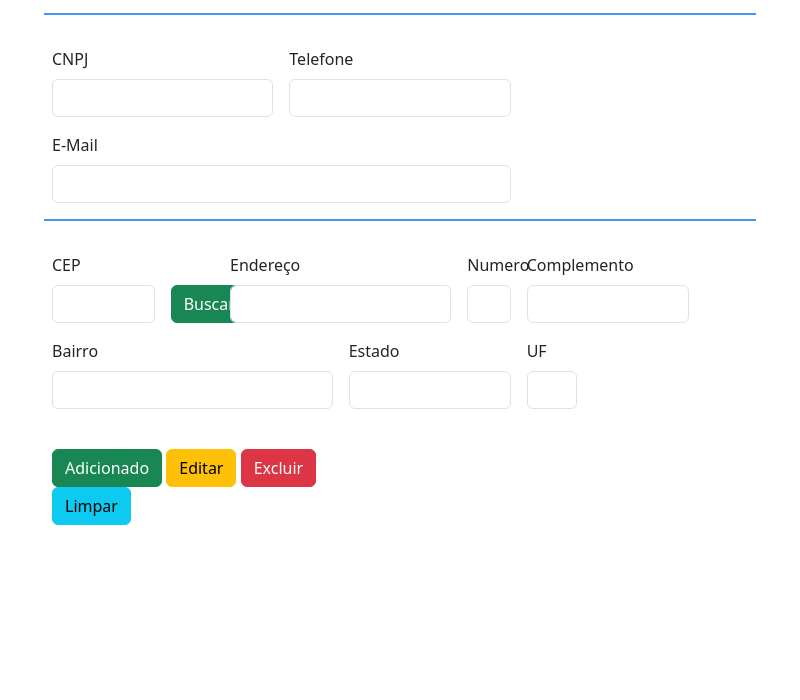
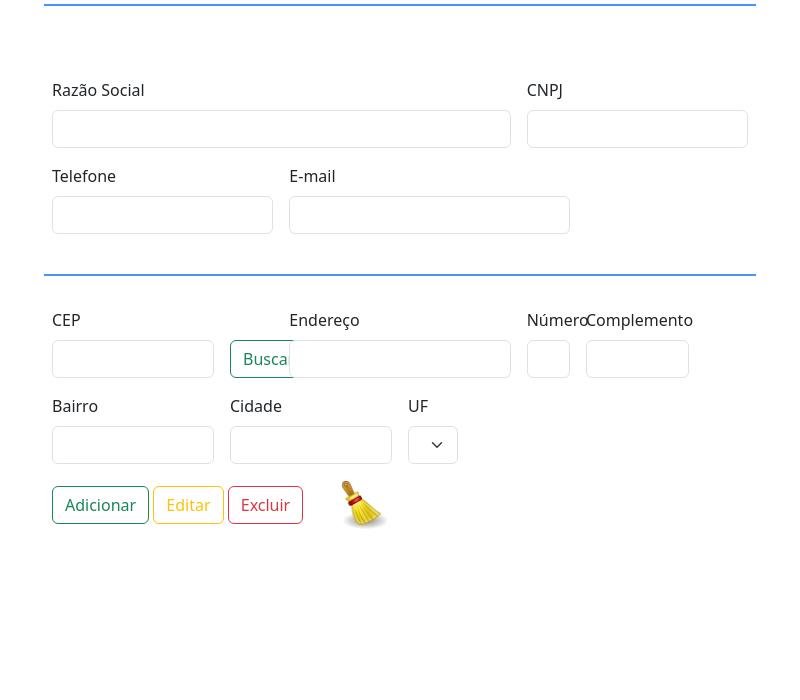
Before and after one commit to nicolasdepaulla/conest, an Electron app: page src/views/fornecedores.html in a window 800 px wide. Shown: the part 100-800 px from the top of the page. Drawn offline with Linux system fonts and the light colour scheme.

Commit message:
Alterações

```diff
--- a/src/public/css/style.css
+++ b/src/public/css/style.css
@@ -63,10 +63,9 @@ footer p {
     color: #000;
 }
 #btnRead {
-    margin-top: -36px;
+    margin-top: 1px;
 }
 #btnCep {
-
     margin-top: 32px;
  }
  #inputLog{
@@ -91,3 +90,6 @@ footer p {
     border: gray solid 1px;
     color: #000;
 }
+#uf {
+    margin-top: 8px;
+}
--- a/src/views/fetch.js
+++ b/src/views/fetch.js
@@ -1,27 +1,18 @@
-/**}
- * Assincronismo
- * fetch (promise simplificada)
- * @author nicolas de Paula Pacheco
- */
+function pegarCep() {
+    let cep = (frmFornecedor.inputCep.value)
+    let urlAPI = `https://viacep.com.br/ws/${cep}/json/`
 
-const read = require('readline-sync')
-console.clear
-console.log("VIA CEP")
-let cep = read.question("Digite o CEP: ")
-let urlAPI = `https://viacep.com.br/ws/${cep}/json/`
-// apoio ao entendimento da lógica
-// console.log(urlAPI)
-// uso de promise para recuperar os dados do web service (API)
     fetch(urlAPI)
-    .then((response) => { // para obter os dados
+        .then((response) => {
             return response.json()
         })
-    .then((dados) => { // para manipular os dados obtidos
-        console.log(dados.logradouro)
-        console.log(dados.bairro)
-        console.log(dados.localidade)
-        console.log(dados.uf)
+        .then((dados) => {
+            frmFornecedor.inputLogradouro.value = `${dados.logradouro}`
+            frmFornecedor.inputBairro.value = `${dados.bairro}`
+            frmFornecedor.inputCidade.value = `${dados.localidade}`
+            frmFornecedor.uf.value = `${dados.uf}`
         })
         .catch((error) => {
             console.log(`Erro ao obter o endereço: ${error}`)
         })
+    }
--- a/src/views/fornecedores.html
+++ b/src/views/fornecedores.html
@@ -4,125 +4,111 @@
 <head>
     <meta charset="UTF-8">
     <meta name="viewport" content="width=device-width, initial-scale=1.0">
-    <!-- evitar ataques de Cross Site Scripting (injeção de dados)-->
-    <meta http-equiv="Content-Security-Policy" content="default-src 'self'; script-src 'self' 'unsafe-inline'">
-    <title>Fornecedor</title>
     <link rel="stylesheet" href="../public/css/bootstrap.min.css">
+    <link rel="stylesheet" href="../public/css/style.css">
+    <title>Fornecedores</title>
 </head>
 
 <body>
+
     <div class="container">
         <h1>Fornecedor</h1>
-        <!-- Caixa de input usada na pesquisa de um nome de Fornecedor-->
         <form class="row g-3" id="frmFornecedor">
+            <!-- Caixa de input usada na pesquisa do nome do fornecedor -->
             <div class="col-md-6">
                 <input type="text" class="form-control" id="inputSearch" maxlength="30" spellcheck="false">
             </div>
-            <!-- Botão de pesquisa de cliente Crud -->
-            <div class="col-md-4">
-                <br>
-                <button type="button" class="btn btn-success" id="btnRead">Buscar</button>
+            <!-- Botão de pesquisa de fornecedor CRUD read -->
+            <div class="col-md-6">
+                <button type="button" class="btn btn-outline-success" id="btnRead">Buscar</button>
             </div>
             <hr class="border border-primary border-1 opacity-75">
-
-            <!--CNPJ do Fornecedor -->
+            <!-- id MongoDB -->
+            <div class="col-md-6">
+                <input type="text" class="form-control" id="inputId" placeholder="id">
+                <br>
+            </div>
+            <!-- Nome do fornecedor -->
+            <div class="col-md-8">
+                <label for="inputName" class="form-label">Razão Social</label>
+                <input type="text" class="form-control" id="inputName" maxlength="50" spellcheck="false" required>
+            </div>
+            <!-- CNPJ do fornecedor -->
             <div class="col-md-4">
                 <label for="inputCnpj" class="form-label">CNPJ</label>
-                <input type="number" class="form-control" id="inputFone" required maxlength="15" spellcheck="false">
+                <input type="number" class="form-control" id="inputCnpj" spellcheck="false" required>
             </div>
-
-            <!--Telefone do Fornecedor -->
+            <!-- Telefone do fornecedor -->
             <div class="col-md-4">
-                <label for="inputFone" class="form-label">Telefone</label>
-                <input type="number" class="form-control" id="inputFone" required maxlength="10" spellcheck="false">
+                <label for="inputPhone" class="form-label">Telefone</label>
+                <input type="number" class="form-control" id="inputPhone" spellcheck="false" required>
             </div>
-            <!--E-mail do Fornecedor -->
-            <div class="col-md-8">
-                <label for="inputEmail" class="form-label">E-Mail</label>
-                <input type="text" class="form-control" id="inputEmail" maxlength="30" spellcheck="false">
+            <!-- Email do fornecedor -->
+            <div class="col-md-5">
+                <label for="inputAddress" class="form-label">E-mail</label>
+                <input type="email" class="form-control" id="inputAddress" maxlength="50" spellcheck="false" required>
+                <br>
             </div>
             <hr class="border border-primary border-1 opacity-75">
-
-            <!--Endereço do Fornecedor -->
+            <!-- CEP -->
+            <div class="col-md-3">
+                <label for="inputCep" class="form-label">CEP</label>
+                <input type="text" class="form-control" id="inputCep" maxlength="8" spellcheck="false" required>
+            </div>
+            <!-- Botão de pesquisa de CEP -->
+            <div class="col-md-1">
+                <button type="button" class="btn btn-outline-success" id="btnCep" onclick="pegarCep()">Buscar</button>
+            </div>
+            <!-- Logradouro -->
+            <div class="col-md-4">
+                <label for="inputLogradouro" class="form-label">Endereço</label>
+                <input type="text" class="form-control" id="inputLogradouro" maxlength="50" spellcheck="false" required>
+            </div>
+            <!-- Número -->
+            <div class="col-md-1">
+                <label for="inputNumero" class="form-label">Número</label>
+                <input type="number" class="form-control" id="inputNumero" spellcheck="false" required>
+            </div>
+            <!-- Complemento -->
             <div class="col-md-2">
-                <label for="inputCep" class="form-label">CEP</label>
-                <input type="number" class="form-control" id="inputCep" maxlength="10" spellcheck="false">
+                <label for="inputComplemento" class="form-label">Complemento</label>
+                <input type="text" class="form-control" id="inputComplemento" spellcheck="false">
             </div>
-            <!-- Botão de pesquisa de cliente Crud -->
+            <!-- Bairro -->
+            <div class="col-md-3">
+                <label for="inputBairro" class="form-label">Bairro</label>
+                <input type="text" class="form-control" id="inputBairro" spellcheck="false" required>
+            </div>
+            <!-- Cidade -->
+            <div class="col-md-3">
+                <label for="inputCidade" class="form-label">Cidade</label>
+                <input type="text" class="form-control" id="inputCidade" spellcheck="false" required>
+            </div>
+            <!-- UF -->
             <div class="col-md-1">
-                <button type="button" class="btn btn-success" id="btnCep">Buscar</button>
+            <label for="uf">UF</label>
+            <select id="uf" class="form-select" required>
+                <option selected></option>
+                <option value="AC">AC</option><option value="AL">AL</option><option value="AP">AP</option><option value="AM">AM</option>
+                <option value="BA">BA</option><option value="CE">CE</option><option value="DF">DF</option><option value="ES">ES</option>
+                <option value="GO">GO</option><option value="MA">MA</option><option value="MT">MT</option><option value="MS">MS</option>
+                <option value="MG">MG</option><option value="PA">PA</option><option value="PB">PB</option><option value="PR">PR</option>
+                <option value="PE">PE</option><option value="PI">PI</option><option value="RJ">RJ</option><option value="RN">RN</option>
+                <option value="RS">RS</option><option value="RO">RO</option><option value="RR">RR</option><option value="SC">SC</option>
+                <option value="SP">SP</option><option value="SE">SE</option><option value="TO">TO</option>
+              </select>
             </div>
-            <!--Buscar por CEP -->
-            <div class="col-md-4">
-                <label for="inputEnd" class="form-label">Endereço</label>
-                <input type="text" class="form-control" id="inputLog" required maxlength="15" spellcheck="false">
+            <!-- Botões -->
+            <div class="col-12">
+                <button type="submit" class="btn btn-outline-success" id="btnCreate">Adicionar</button>
+                <button type="button" class="btn btn-outline-warning" id="btnUpdate">Editar</button>
+                <button type="button" class="btn btn-outline-danger" id="btnDelete">Excluir</button>
+                <button type="reset" class="btn" id="btnReset"></button>
             </div>
-
-            <!-- Numero do Estabelicimento -->
-            <div class="col-md-1">
-                <label for="inputnumb" class="form-label">Numero</label>
-                <input type="number" class="form-control" id="inputCep" required maxlength="15" spellcheck="false">
-            </div>
-              <!--Complemento-->
-              <div class="col-md-3">
-                <label for="inputComp" class="form-label">Complemento</label>
-                <input type="text" class="form-control" id="inputComp" required maxlength="15" spellcheck="false">
-            </div>
-            <div class="col-md-5">
-                <label for="inputBairro" class="form-label">Bairro</label>
-                <input type="text" class="form-control" id="inputBairro" required maxlength="15" spellcheck="false">
-            </div>
-            <div class="col-md-3">
-                <label for="inputEst" class="form-label">Estado</label>
-                <input type="text" class="form-control" id="inputEst" required maxlength="15" spellcheck="false">
-            </div>
-            <div class="col-md-1">
-                <label for="inputUf" class="form-label">UF</label>
-                <select class="form-select" aria-label="Default select example">
-                    <option value="0" selected>AC</option>
-                    <option value="1">AL</option>,<option value="2">AP</option>
-                    <option value="3">AM</option>,<option value="4">BA</option>
-                    <option value="5">CE</option>,<option value="6">DF</option>
-                    <option value="7">ES</option>,<option value="8">GO</option>
-                    <option value="9">MA</option>,<option value="10">MT</option>
-                    <option value="11">MS</option>,<option value="12">MG</option>
-                    <option value="13">PA</option>,<option value="14">PB</option>
-                    <option value="15">PR</option>,<option value="16">PE</option>
-                    <option value="17">PI</option>,<option value="18">RJ</option>
-                    <option value="19">RN</option>,<option value="20">RS</option>
-                    <option value="21">RO</option>,<option value="22">RR</option>
-                    <option value="23">SC</option>,<option value="24">SP</option>
-                    <option value="25">SE</option>,<option value="26">TO</option>
-            </select>
-
-                    </div>
-
-            <!-- Botões -->
-            <div class="col-md-6">
-                <br>
-                <button type="submit" class="btn btn-success" id="btnCreate">Adicionado</button>
-                <button type="button" class="btn btn-warning" id="btnUpdate">Editar</button>
-                <button type="button" class="btn btn-danger" id="btnDelete">Excluir</button>
-                <button type="button" class="btn btn-info" id="btnLimpar">Limpar</button>
-            </div>
-    </div>
-    </div>
-
-
-
-
-    <!-- Id MngoDB ocultar esta linha-->
-    <div class="col-md-3">
-        <input type="text" class="form-control" id="inputId" placeholder="id">
-        <br>
+        </form>
     </div>
     <script src="../public/js/bootstrap.min.js"></script>
-    <!-- css personalizado -->
-    <link rel="stylesheet" href="../public/css/style.css">
-
-    </div>
-
-
+    <script src="fetch.js"></script>
 </body>
 
 </html>
```
Lines whose indentation alone changed are shown as unchanged.
